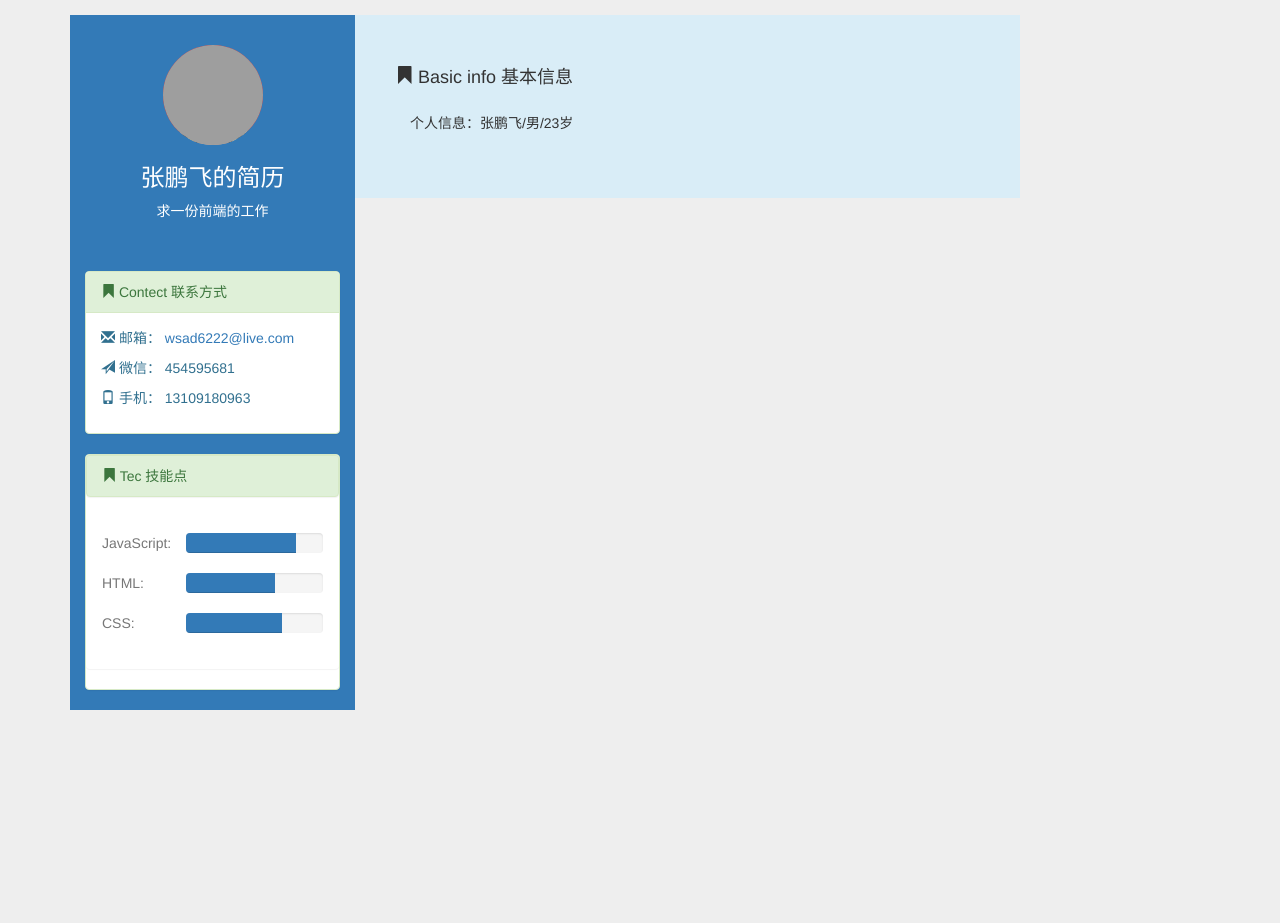
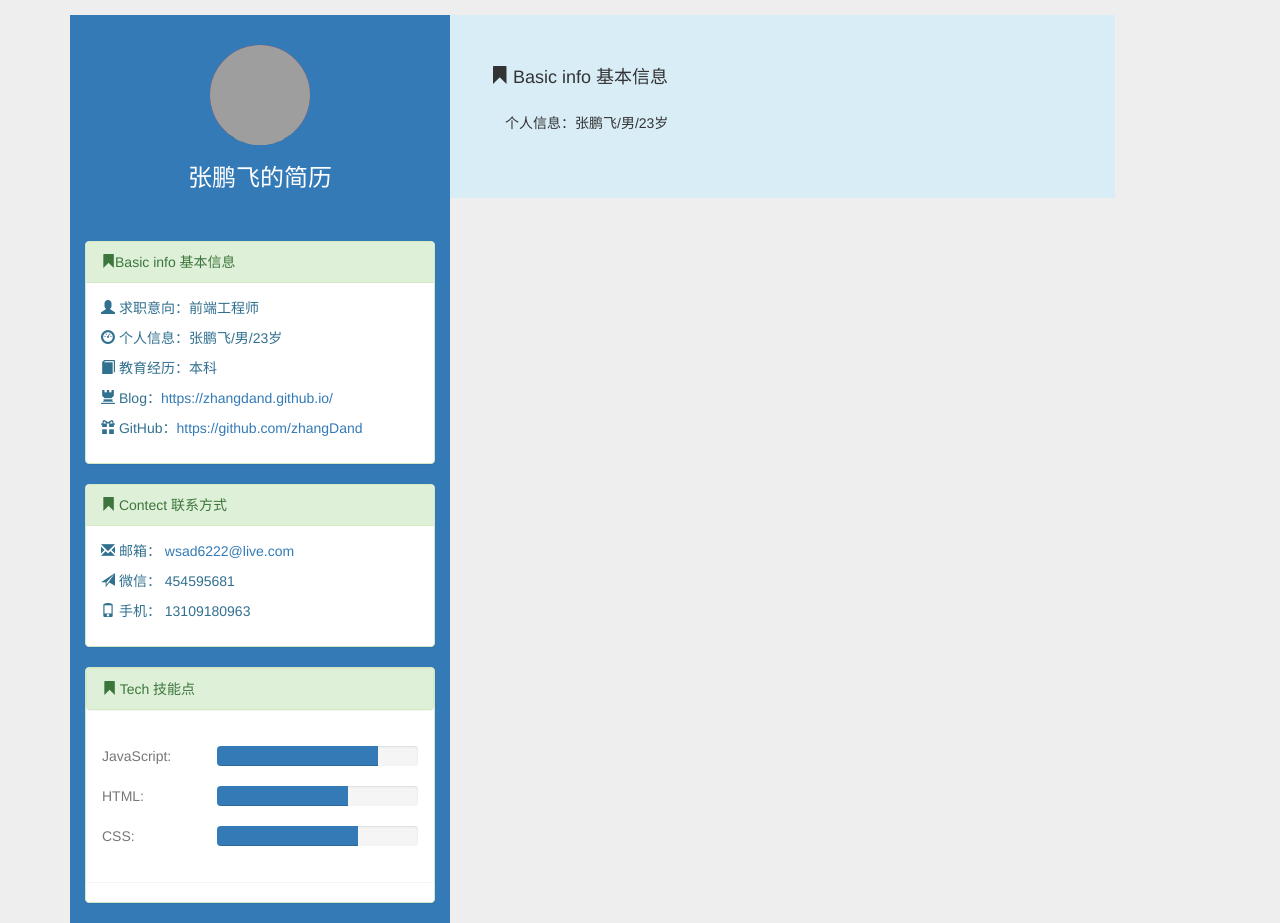
Before and after one commit to zhangDand/dan_demo, a Jekyll site: the page resume/dan_resume.html, which Jekyll copies as it is, in a window 1280 px wide. Built offline with Jekyll 4.4.1, drawn with Linux system fonts in a browser that asks for light colours; before the commit the page ends 900 px from its top, so only the background shows below that; grey boxes are pictures that could not be loaded.

Commit message:
basic info finished

```diff
--- a/resume/dan_resume.html
+++ b/resume/dan_resume.html
@@ -22,7 +22,7 @@
       <div class="row center-block">
 
 
-        <div class="sidebar col-md-3  bg-primary ">
+        <div class="sidebar col-md-4  bg-primary ">
           <div class="container-fluid">
             <div class="img row">
               <div class="imgcontainer">
@@ -31,11 +31,22 @@
             </div>
           <div class="title row text-center">
             <h3>张鹏飞的简历</h3>
-            <p class="des">求一份前端的工作</p>
+            <p class="des"></p>
           </div>
-          <!-- 联系方式 -->
-          <div class="contect row">
-            <div class="panel panel-success ">
+          <div class="row">
+            <!-- 意向 -->
+            <div class="basicinfo panel panel-success">
+              <div class="panel-heading text-muted"><span class="glyphicon glyphicon-bookmark"></span>Basic info 基本信息</div>
+              <div class="panel-body text-info">
+                <p><span class="glyphicon glyphicon-user"></span> 求职意向：<span class="intention">前端工程师</span></p>
+                <p><span class="glyphicon glyphicon-dashboard"></span> 个人信息：<span class="personinfo">张鹏飞/男/23岁</span></p>
+                <p><span class="glyphicon glyphicon-book"></span> 教育经历：<span class="personinfo">本科</span></p>
+                <p><span class="glyphicon glyphicon-tower"></span> Blog：<span class="personinfo"><a href="https://zhangdand.github.io/" target="_blank">https://zhangdand.github.io/</a></span></p>
+                <p><span class="glyphicon glyphicon-gift"></span> GitHub：<span class="personinfo"><a href="https://github.com/zhangDand" target="_blank">https://github.com/zhangDand</a></span></p>
+              </div>
+            </div>
+            <!-- 联系方式 -->
+            <div class="contect panel panel-success ">
               <div class="panel-heading text-muted"><span class="glyphicon glyphicon-bookmark"></span> Contect 联系方式</div>
               <div class="panel-body text-info">
                 <p class="email"><span class="glyphicon glyphicon-envelope"></span> 邮箱： <a href="mailto:wsad6222@live.com">wsad6222@live.com</a></p>
@@ -45,7 +56,7 @@
             </div>
             <!-- 技能点 -->
             <div class="tech panel panel-success">
-              <div class="panel panel-heading"><span class="glyphicon glyphicon-bookmark"></span> Tec 技能点</div>
+              <div class="panel panel-heading"><span class="glyphicon glyphicon-bookmark"></span> Tech 技能点</div>
               <div class=" panel panel-body text-muted">
                 <div class="container-fluid">
                   <div class="row">
@@ -75,6 +86,8 @@
                 </div>
               </div>
             </div>
+
+
           </div>
         </div>
       </div>
```
